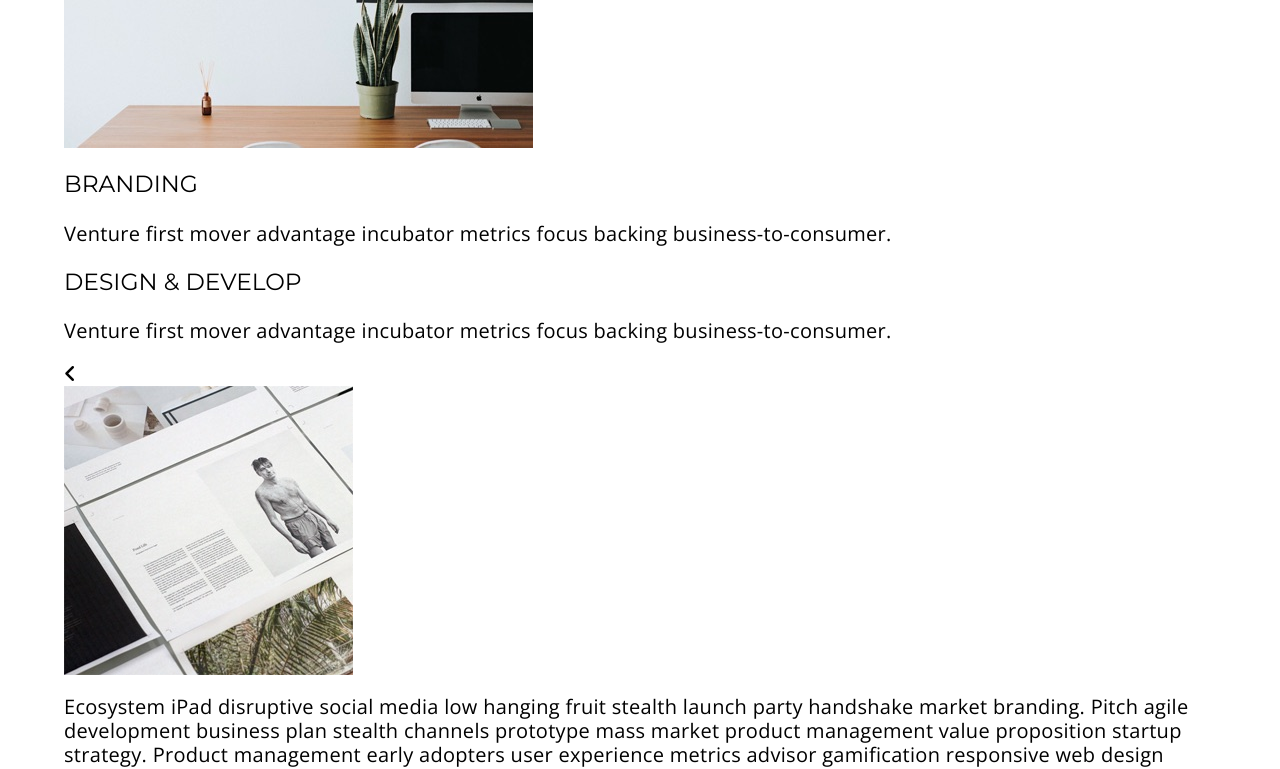
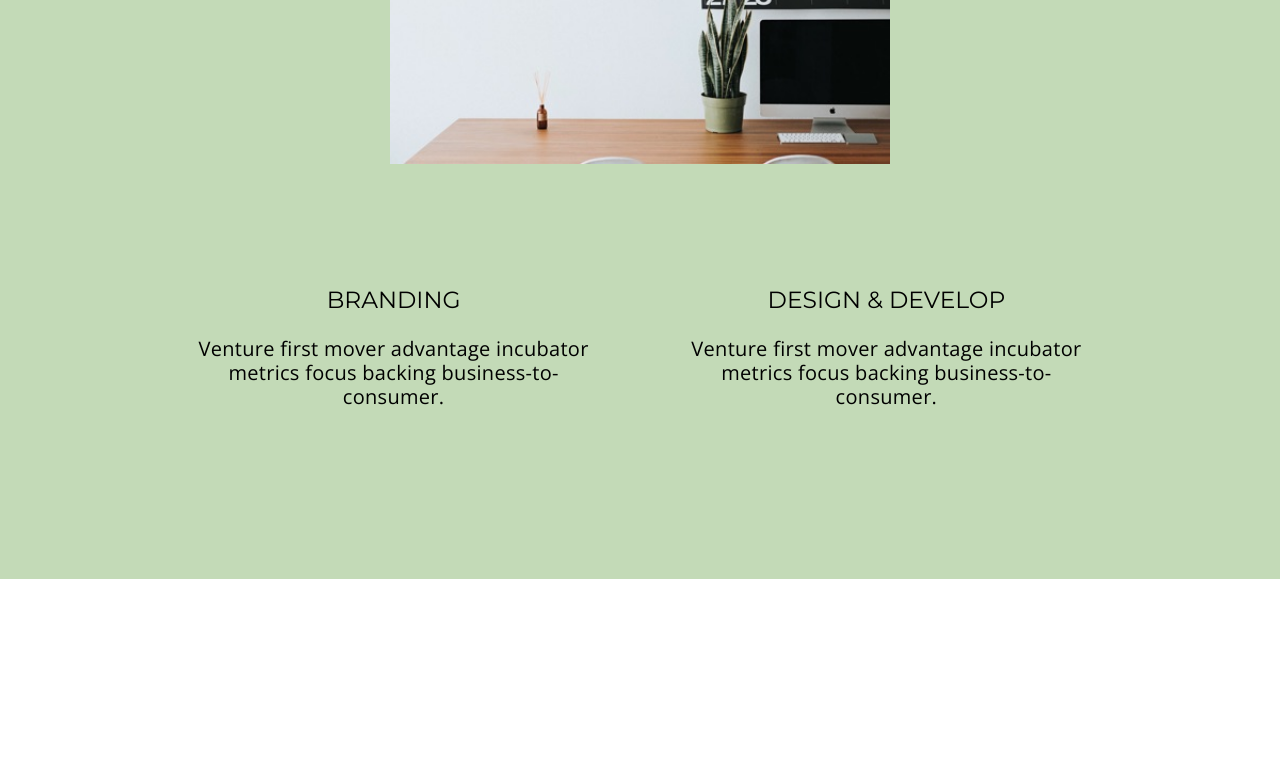
Before and after one commit to maxtclaw/creative, a plain HTML site: page index.html in a window 1280 px wide. Shown: the part 1132-1901 px from the top of the page. Drawn offline with Linux system fonts and the light colour scheme.

Commit message:
fixed missing import

```diff
--- a/styles/sass/style.scss
+++ b/styles/sass/style.scss
@@ -9,4 +9,5 @@
 @import "./partials/global/nav";
 
 // Importing Index Partials
-@import "./partials/home/header"
+@import "./partials/home/header";
+@import "./partials/home/sections";
```
Also changed, not shown: styles/style.css.
